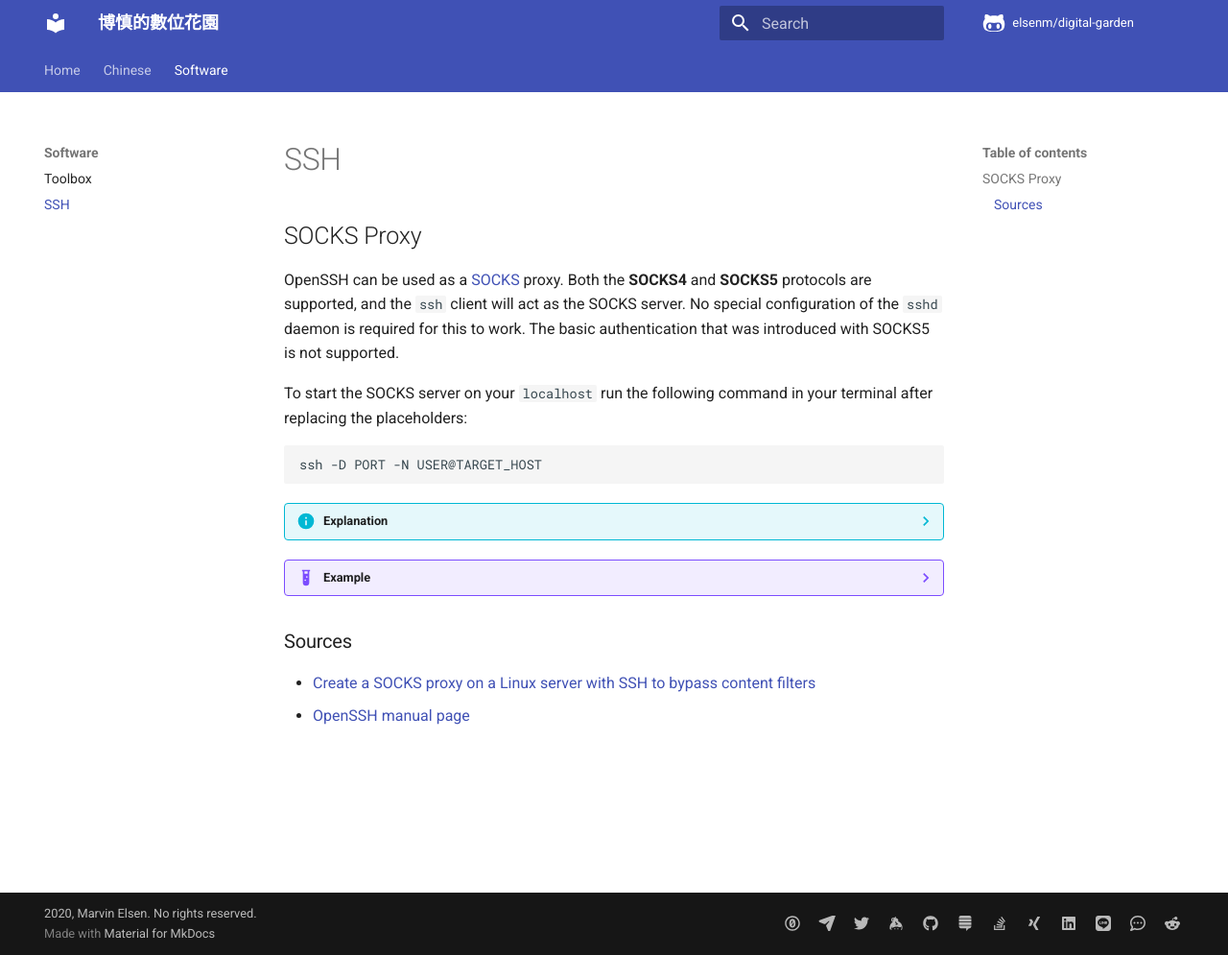
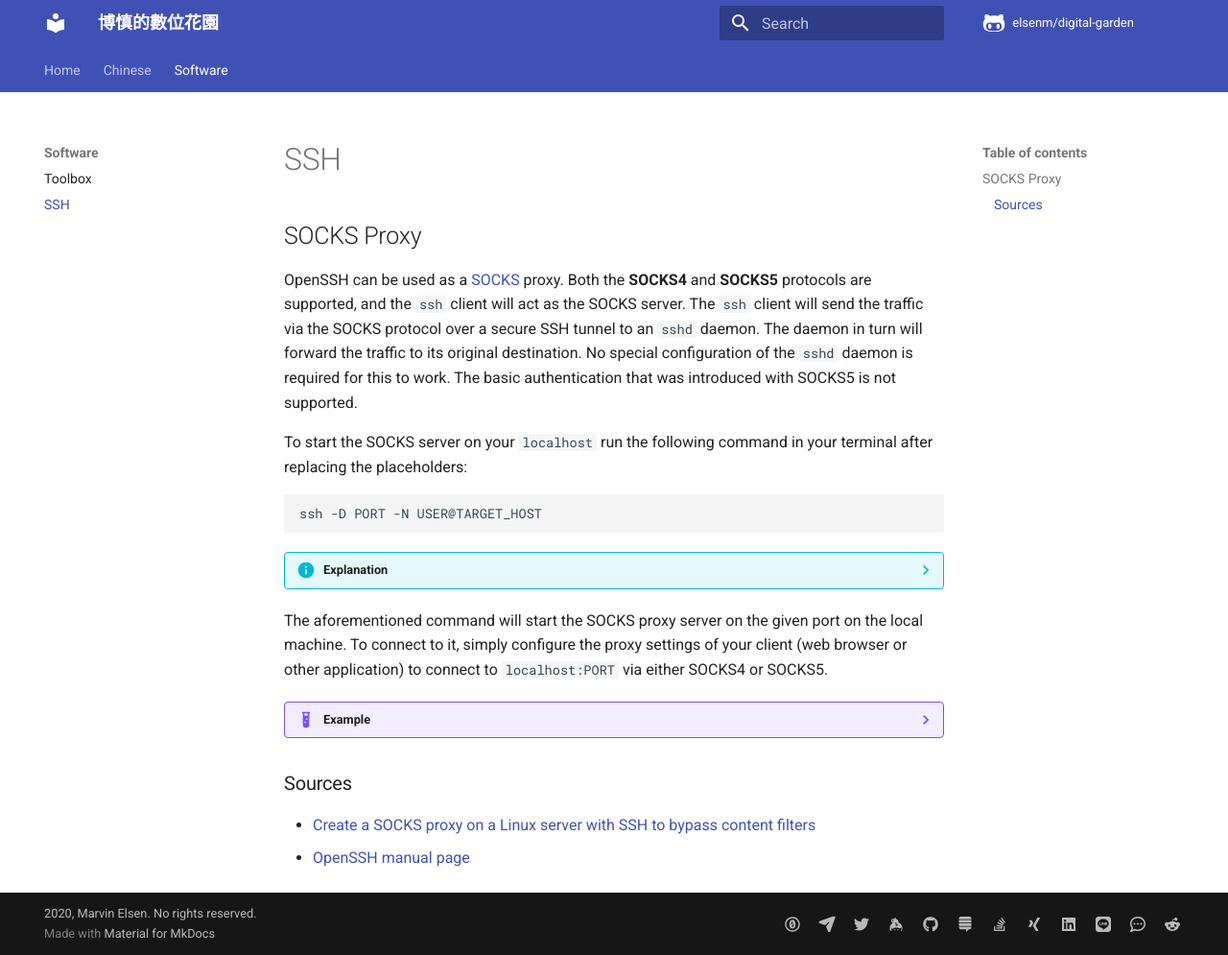
Before and after one commit to elsenm/digital-garden, an MkDocs documentation site: the page built from vimwiki/ssh.md, in a window 1280 px wide and 995 px high. Shown: the whole window at 96% size. Built offline with MkDocs 1.6.1 and Material for MkDocs 9.7.7, drawn with Linux system fonts in a browser that asks for light colours; comment, search, counter and statistics services are not loaded.

Commit message:
Add more details to the OpenSSH SOCKS proxy tutorial

````diff
--- a/vimwiki/ssh.md
+++ b/vimwiki/ssh.md
@@ -1,5 +1,5 @@
 # SOCKS Proxy
-OpenSSH can be used as a [SOCKS](https://en.wikipedia.org/wiki/SOCKS) proxy. Both the **SOCKS4** and **SOCKS5** protocols are supported, and the `ssh` client will act as the SOCKS server. No special configuration of the `sshd` daemon is required for this to work. The basic authentication that was introduced with SOCKS5 is not supported.
+OpenSSH can be used as a [SOCKS](https://en.wikipedia.org/wiki/SOCKS) proxy. Both the **SOCKS4** and **SOCKS5** protocols are supported, and the `ssh` client will act as the SOCKS server. The `ssh` client will send the traffic via the SOCKS protocol over a secure SSH tunnel to an `sshd` daemon. The daemon in turn will forward the traffic to its original destination. No special configuration of the `sshd` daemon is required for this to work. The basic authentication that was introduced with SOCKS5 is not supported.
 
 To start the SOCKS server on your `localhost` run the following command in your terminal after replacing the placeholders:
 
@@ -11,8 +11,10 @@ ssh -D PORT -N USER@TARGET_HOST
     1. `-D PORT`: opens the SOCKS proxy on the local port `PORT`. This will tell `ssh` to act as secure tunnel to `TARGET_HOST` and use `USER` to authenticate.
     2. `-N`: do not execute a remote command. This is useful for just forwarding ports.
 
+The aforementioned command will start the SOCKS proxy server on the given port on the local machine. To connect to it, simply configure the proxy settings of your client (web browser or other application) to connect to `localhost:PORT` via either SOCKS4 or SOCKS5.
+
 ??? example
-    The following line will open a SOCKS proxy server on `localhost` on port `1080` that will send all traffic via a secure SSH tunnel to the target host `marvin-elsen.com` where a `sshd` daemon is running, which in turn will forward the traffic to the original destination. To authenticate with the `sshd` daemon the user `marvin` is used.
+    The following line will open a SOCKS proxy server on `localhost` on port `1080` that will send all traffic via the SOCKS protocol using a secure SSH tunnel to the target host `marvin-elsen.com` where a `sshd` daemon is running, which in turn will forward the traffic to its original destination. To authenticate with the `sshd` daemon the user `marvin` is used.
     ```shell
     ssh -D 1080 -N marvin@marvin-elsen.com
     ```
````
